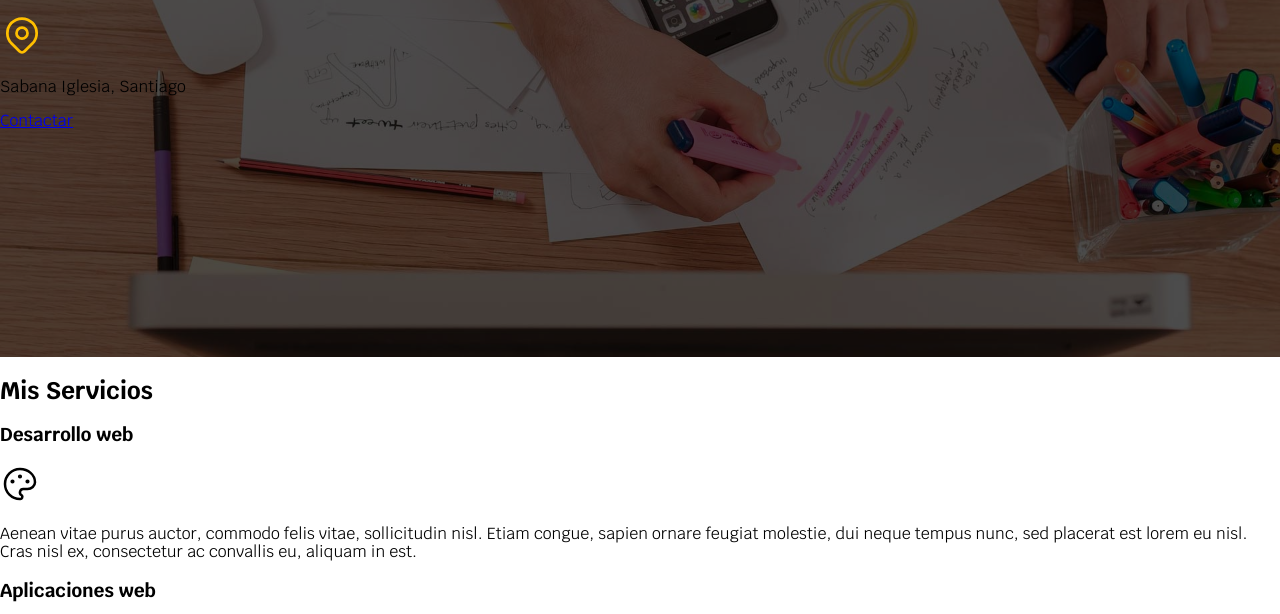
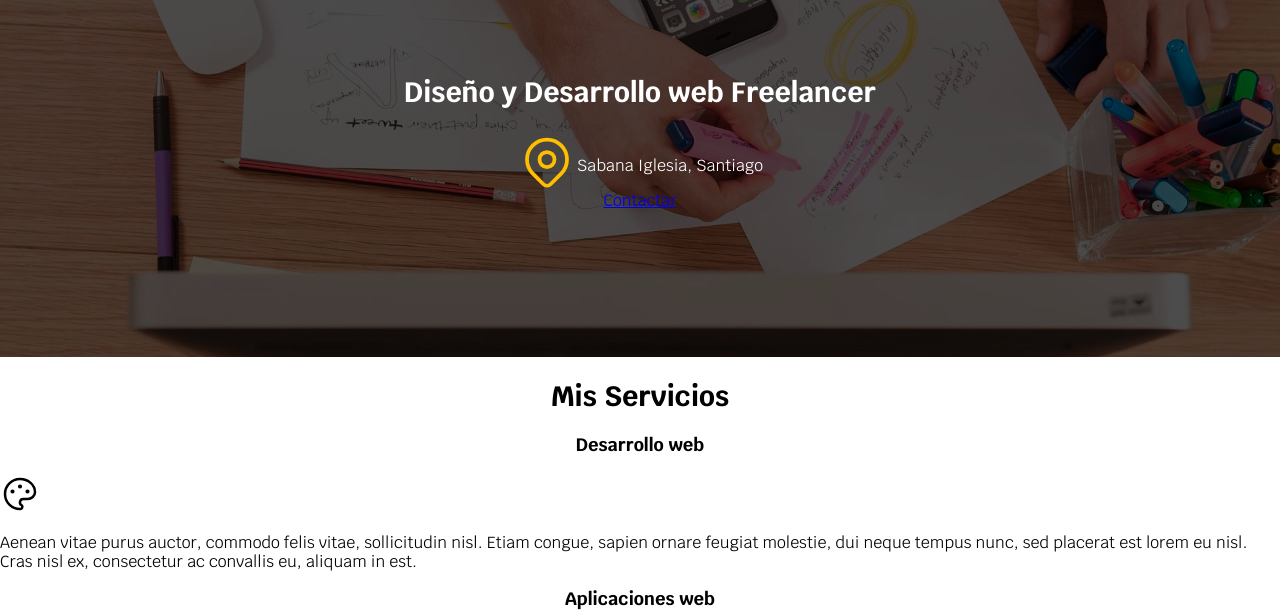
Before and after one commit to jordaly/Freelancer_website, a plain HTML site: page index.html in a window 1280 px wide. Shown: the part 231-845 px from the top of the page. Drawn offline with Linux system fonts and the light colour scheme.

Commit message:
40# CSS a los headings

```diff
--- a/css/styles.css
+++ b/css/styles.css
@@ -21,13 +21,19 @@ body{
     font-family: 'Krub', sans-serif;
 }
 
-.titulo {
+h1 {
+    font-size: 3.8rem;
+}
+h2{
+    font-size: 2.8rem;
+}
+h3{
+    font-size: 1.8rem;
+}
+h1,h2,h3{
     text-align: center;
-    /*color: var(--primario);*/
-    font-size: 3.8rem;
+}
 
-
-}
 
 .titulo span {
     font-size: 2rem;
@@ -84,4 +90,18 @@ body{
     background-color: rgba(0, 0, 0, .7);
     width: 100%;
     height: 100%;
+
+    display: flex;
+    flex-direction: column;
+    align-items: center;
+    justify-content: center;
 }
+
+.contenido-hero h2, .contenido-hero {
+    color: var(--blanco);
+}
+
+.ubicacion{
+    display: flex;
+    align-items: flex-end;
+}
--- a/index.html
+++ b/index.html
@@ -40,18 +40,19 @@
 
     <section class="hero">
         <div class="contenido-hero">
-            <h2 class="titulo">Diseño y Desarrollo web <span>Freelancer</span></h2>
+            <h2>Diseño y Desarrollo web <span>Freelancer</span></h2>
 
-            <svg xmlns="http://www.w3.org/2000/svg" class="icon icon-tabler icon-tabler-map-pin" width="44" height="44"
-                viewBox="0 0 24 24" stroke-width="1.5" stroke="#ffbf00" fill="none" stroke-linecap="round"
-                stroke-linejoin="round">
-                <path stroke="none" d="M0 0h24v24H0z" fill="none" />
-                <circle cx="12" cy="11" r="3" />
-                <path d="M17.657 16.657l-4.243 4.243a2 2 0 0 1 -2.827 0l-4.244 -4.243a8 8 0 1 1 11.314 0z" />
-            </svg>
+            <div class="ubicacion">
+                <svg xmlns="http://www.w3.org/2000/svg" class="icon icon-tabler icon-tabler-map-pin" width="60"
+                    height="60" viewBox="0 0 24 24" stroke-width="1.5" stroke="#ffbf00" fill="none"
+                    stroke-linecap="round" stroke-linejoin="round">
+                    <path stroke="none" d="M0 0h24v24H0z" fill="none" />
+                    <circle cx="12" cy="11" r="3" />
+                    <path d="M17.657 16.657l-4.243 4.243a2 2 0 0 1 -2.827 0l-4.244 -4.243a8 8 0 1 1 11.314 0z" />
+                </svg>
 
-            <p>Sabana Iglesia, Santiago</p>
-
+                <p>Sabana Iglesia, Santiago</p>
+            </div>
 
             <a href="#">Contactar</a>
         </div>
```
